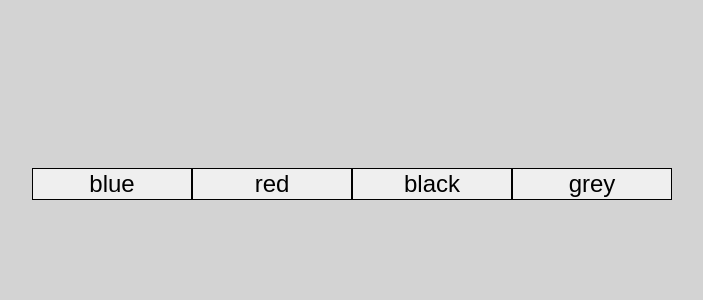
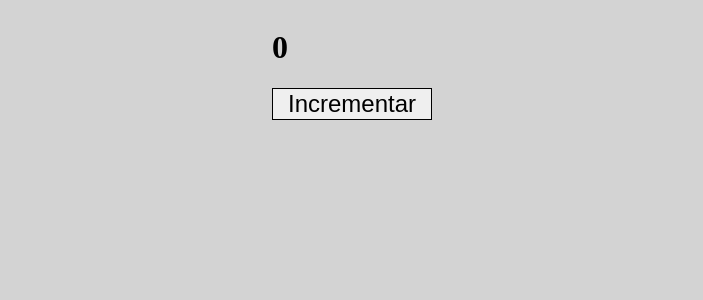
Before and after one commit to Arthur-art/reactjs-codecademy, a React (Create React App) app in the folder study-react/: page / in a window 1280 px wide. Shown: the top 300 px of the page, without its empty margins (288-991 px from the left). Built offline with nearby package versions, Linux system fonts and the light colour scheme.

Commit message:
updating QuizNavBar

```diff
--- /dev/null
+++ b/study-react/src/components/LearningHooks/QuizNavBar.jsx
@@ -0,0 +1,15 @@
+import React, {useState} from 'react'
+
+export const QuizNavaBar=()=>{
+
+   const [num, setNum] = useState(0);
+   const increment = ()=> setNum(num => num+=1)
+
+
+    return (
+        <div>
+            <h1>{num}</h1>
+            <button onClick={increment}>Incrementar</button>
+        </div>
+    )
+}
--- a/study-react/src/index.jsx
+++ b/study-react/src/index.jsx
@@ -1,10 +1,10 @@
 import React from 'react'
 import ReactDOM from 'react-dom'
-import {UpdateFunction} from './components/LearningHooks/UpdateFunctionComponentState'
+import {QuizNavaBar} from './components/LearningHooks/QuizNavBar'
 
 ReactDOM.render(
     <React.StrictMode>
-        <UpdateFunction/>
+       <QuizNavaBar/>
     </React.StrictMode>,
     document.getElementById('app')
 );
```
